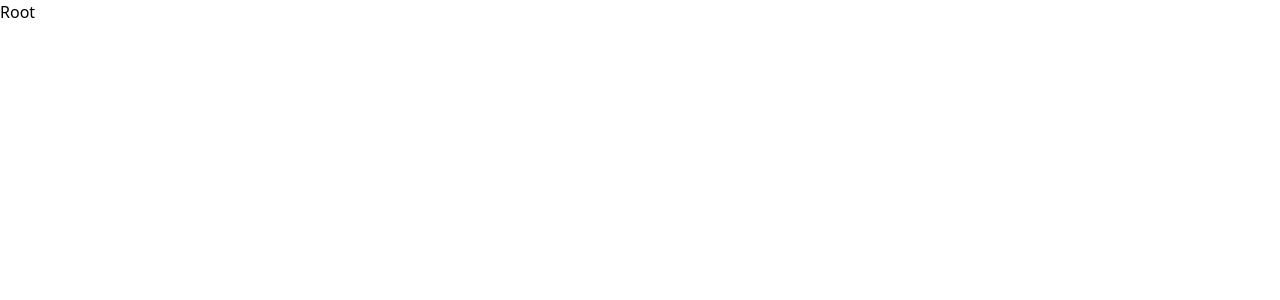
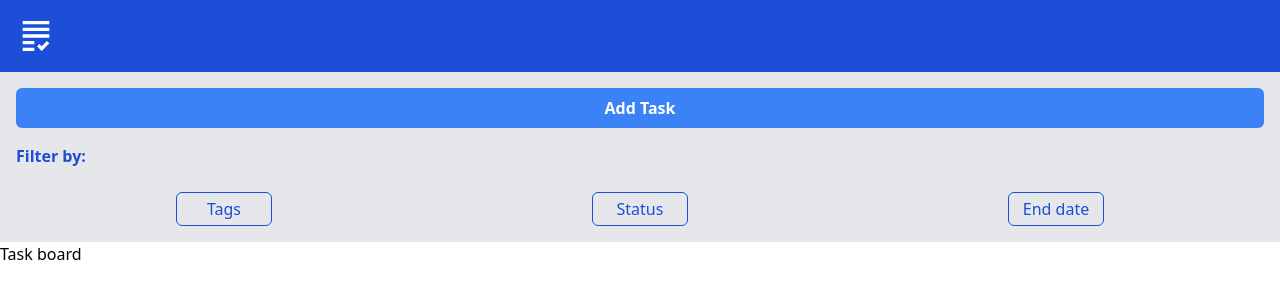
Before and after one commit to jtnovellis/vedana-challenge, a React (Vite) app: page / in a window 1280 px wide. Shown: the top 300 px of the page. Built offline with nearby package versions, Linux system fonts and the light colour scheme.

Commit message:
feat(pages): Add header & filters

```diff
--- a/package.json
+++ b/package.json
@@ -15,6 +15,7 @@
     "localforage": "^1.10.0",
     "react": "^18.2.0",
     "react-dom": "^18.2.0",
+    "react-icons": "^4.7.1",
     "react-router-dom": "^6.6.2"
   },
   "devDependencies": {
--- /dev/null
+++ b/src/components/Header.jsx
@@ -0,0 +1,14 @@
+import { MdGrading } from 'react-icons/md';
+import { Link } from 'react-router-dom';
+
+function Header() {
+  return (
+    <header className='bg-blue-700 w-full p-4'>
+      <Link to='/'>
+        <MdGrading size={40} color='#fff' />
+      </Link>
+    </header>
+  );
+}
+
+export default Header;
--- /dev/null
+++ b/src/components/common/Button.jsx
@@ -0,0 +1,9 @@
+function Button({ children }) {
+  return (
+    <button className='border border-blue-700 text-blue-700 rounded-md px-3 py-1 min-w-[6rem]'>
+      {children}
+    </button>
+  );
+}
+
+export default Button;
--- a/src/routes/Root.jsx
+++ b/src/routes/Root.jsx
@@ -1,5 +1,38 @@
+import { Link } from 'react-router-dom';
+import Button from '../components/common/Button';
+import Header from '../components/Header';
+
 function Root() {
-  return <div>Root</div>;
+  return (
+    <div>
+      <Header />
+      <section>
+        <div className='bg-gray-200 p-4 flex flex-col gap-4'>
+          <Link
+            to='new'
+            className='font-bold text-center text-white bg-blue-500 hover:bg-blue-700 rounded-md px-3 py-2'
+          >
+            Add Task
+          </Link>
+          <p className='text-blue-700 font-bold mb-2'>Filter by:</p>
+          <ul className='flex justify-around'>
+            <li>
+              <Button>Tags</Button>
+            </li>
+            <li>
+              <Button>Status</Button>
+            </li>
+            <li>
+              <Button>End date</Button>
+            </li>
+          </ul>
+        </div>
+        <div>
+          <h1>Task board</h1>
+        </div>
+      </section>
+    </div>
+  );
 }
 
 export default Root;
```
Also changed, not shown: 1 other file (tests, documents, lock files or other folders).
